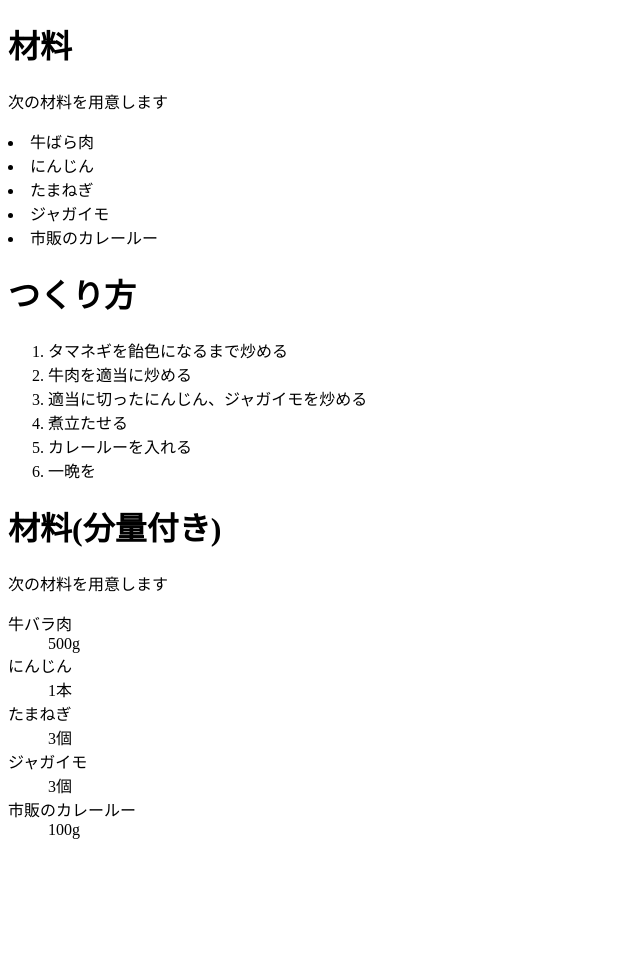
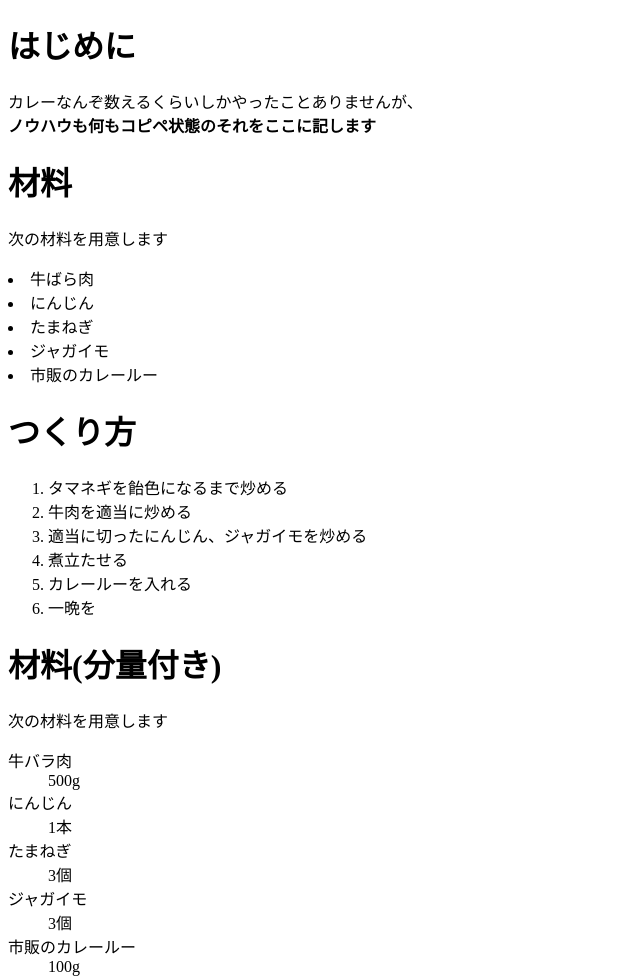
Before and after one commit to mitsuru1397/2016web-1-5, a plain HTML site: page index.html in a window 1280 px wide. Shown: the whole page, without its empty margins (0-640 px from the left). Before the commit the page ends 855 px from the top, so only its background shows below. Drawn offline with Linux system fonts and the light colour scheme.

Commit message:
Update index.html

```diff
--- a/index.html
+++ b/index.html
@@ -5,6 +5,9 @@
     <title>おいしいカレーのつくり方</title>
   </head>
   <body>
+    <h1>はじめに</h1>
+    <p>カレーなんぞ数えるくらいしかやったことありませんが、<br>
+    <strong>ノウハウも何もコピペ状態のそれをここに記します</strong></p>
     <h1>材料</h1>
     <p>次の材料を用意します</p>
     <ui>
```
